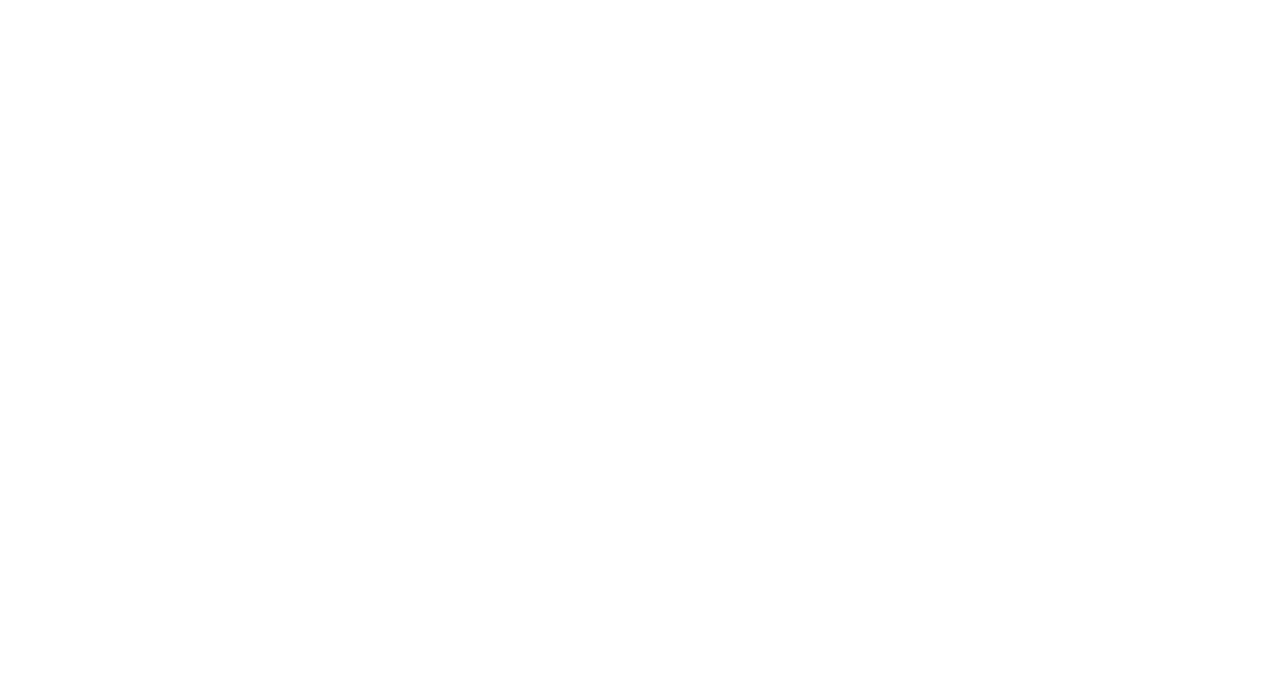
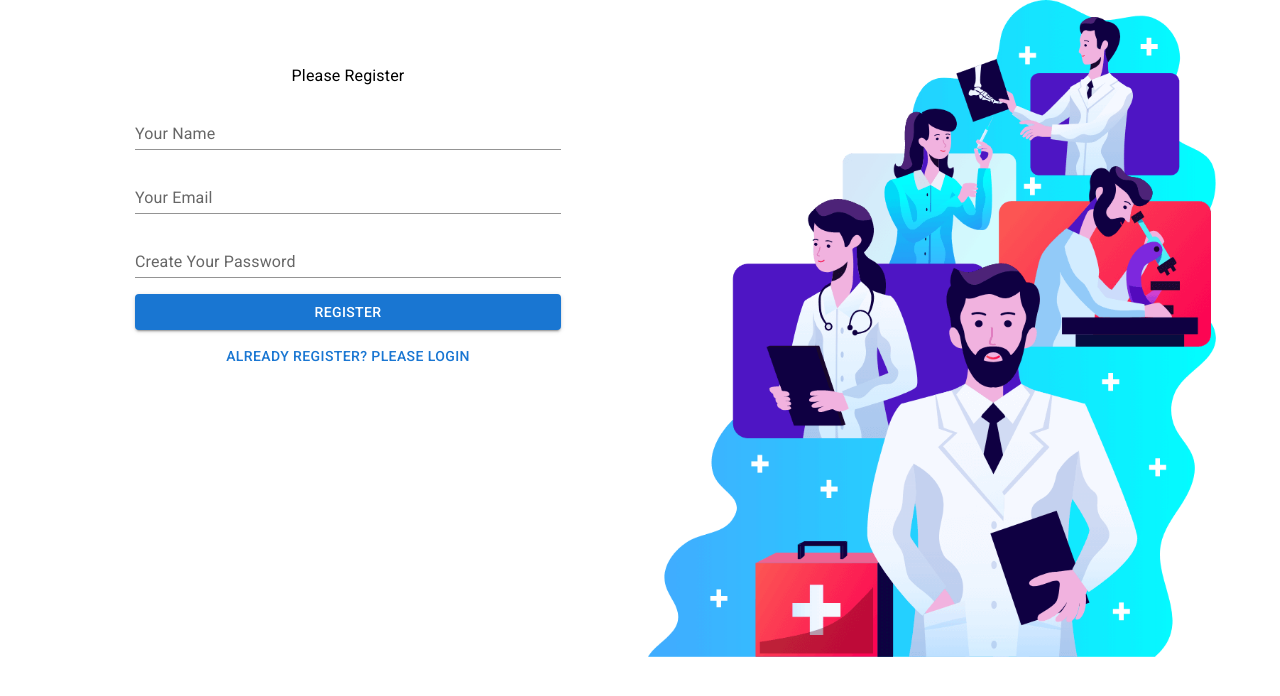
Before and after one commit to JamanRased/my-doctors-portal, a React (Create React App) app: page /register in a window 1280 px wide. Before the commit this address had no page. Shown: the top 696 px of the page. Built offline with nearby package versions, Linux system fonts and the light colour scheme.

Commit message:
setup login register

```diff
--- a/src/App.js
+++ b/src/App.js
@@ -7,6 +7,8 @@ import {
 } from "react-router-dom";
 import Home from './Pages/Home/Home/Home';
 import Appoinment from './Pages/Appoinment/Appoinment/Appoinment';
+import Login from './Pages/Login/Login/Login';
+import Register from './Pages/Login/Register/Register';
 
 function App() {
   return (
@@ -19,6 +21,10 @@ function App() {
           </Route>
           <Route path="/appoinment" element={<Appoinment/>}>
           </Route>
+          <Route path="/login" element={<Login/>}>
+          </Route>
+          <Route path="/register" element={<Register/>}>
+          </Route>
         </Routes>
       </BrowserRouter>
     </div>
--- /dev/null
+++ b/src/Pages/Login/Login/Login.js
@@ -0,0 +1,43 @@
+import { Alert, Button, CircularProgress, Container, Grid, TextField, Typography } from '@mui/material';
+import React from 'react';
+import { NavLink } from 'react-router-dom';
+import login from '../../../images/login.png';
+
+const Login = () => {
+    return (
+        <Container>
+            <Grid container spacing={2}>
+                <Grid item sx={{ mt: 8 }} xs={12} md={6}>
+                    <Typography variant="body1" gutterBottom>Login</Typography>
+                    <form>
+                        <TextField
+                            sx={{ width: '75%', m: 1 }}
+                            id="standard-basic"
+                            label="Your Email"
+                            name="email" variant="standard" />
+                        <TextField
+                            sx={{ width: '75%', m: 1 }}
+                            id="standard-basic"
+                            label="Your Password"
+                            type="password"
+                            name="password"
+
+                            variant="standard" />
+
+                        <Button sx={{ width: '75%', m: 1 }} type="submit" variant="contained">Login</Button>
+                        <NavLink
+                            style={{ textDecoration: 'none' }}
+                            to="/register">
+                            <Button variant="text">New User? Please Register</Button>
+                        </NavLink>
+                    </form>
+                </Grid>
+                <Grid item xs={12} md={6}>
+                    <img style={{ width: '100%' }} src={login} alt="" />
+                </Grid>
+            </Grid>
+        </Container>
+    );
+};
+
+export default Login;
--- /dev/null
+++ b/src/Pages/Login/Register/Register.js
@@ -0,0 +1,48 @@
+import { Button, Container, Grid, TextField, Typography } from '@mui/material';
+import React from 'react';
+import { NavLink } from 'react-router-dom';
+import login from '../../../images/login.png';
+
+const Register = () => {
+    return (
+        <Container>
+            <Grid container spacing={2}>
+                <Grid item sx={{ mt: 8 }} xs={12} md={6}>
+                    <Typography variant="body1" gutterBottom>Please Register</Typography>
+                    <form>
+                        <TextField
+                            sx={{ width: '75%', m: 1 }}
+                            id="standard-basic"
+                            label="Your Name"
+                            name="email" variant="standard" />
+                        <TextField
+                            sx={{ width: '75%', m: 1 }}
+                            id="standard-basic"
+                            label="Your Email"
+                            name="email" variant="standard" />
+                        <TextField
+                            sx={{ width: '75%', m: 1 }}
+                            id="standard-basic"
+                            label="Create Your Password"
+                            type="password"
+                            name="password"
+
+                            variant="standard" />
+
+                        <Button sx={{ width: '75%', m: 1 }} type="submit" variant="contained">Register</Button>
+                        <NavLink
+                            style={{ textDecoration: 'none' }}
+                            to="/login">
+                            <Button variant="text">Already Register? Please Login</Button>
+                        </NavLink>
+                    </form>
+                </Grid>
+                <Grid item xs={12} md={6}>
+                    <img style={{ width: '100%' }} src={login} alt="" />
+                </Grid>
+            </Grid>
+        </Container>
+    );
+};
+
+export default Register;
--- a/src/Pages/Shared/Navigation/Navigation.js
+++ b/src/Pages/Shared/Navigation/Navigation.js
@@ -29,8 +29,7 @@ const Navigation = () => {
                         </Typography>
 
                     <Link to="/appoinment"><Button color='inherit'>Appoinment</Button></Link>
-
-                    <Button color="inherit">Login</Button>
+                    <Link to="/login"><Button color='inherit'>Login</Button></Link>
                 </Toolbar>
             </AppBar>
         </Box>
```
